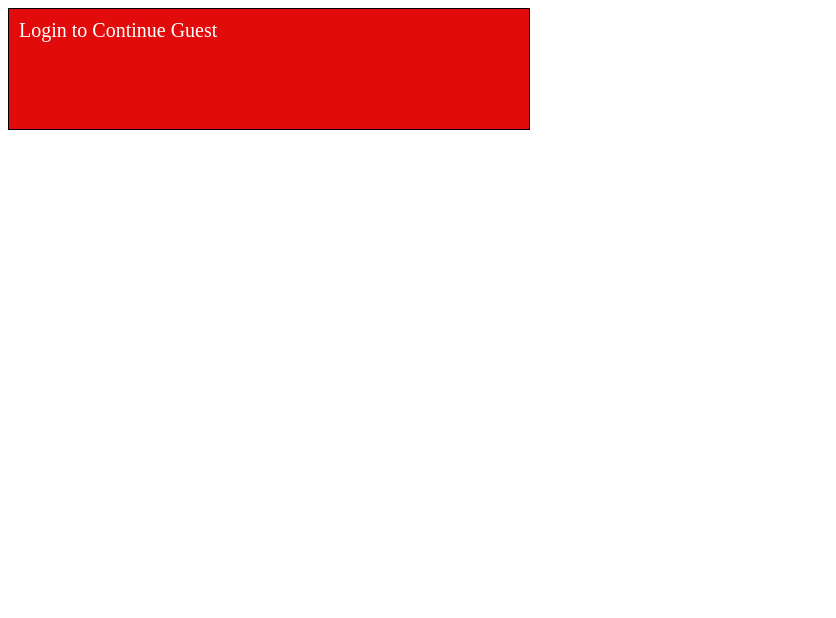
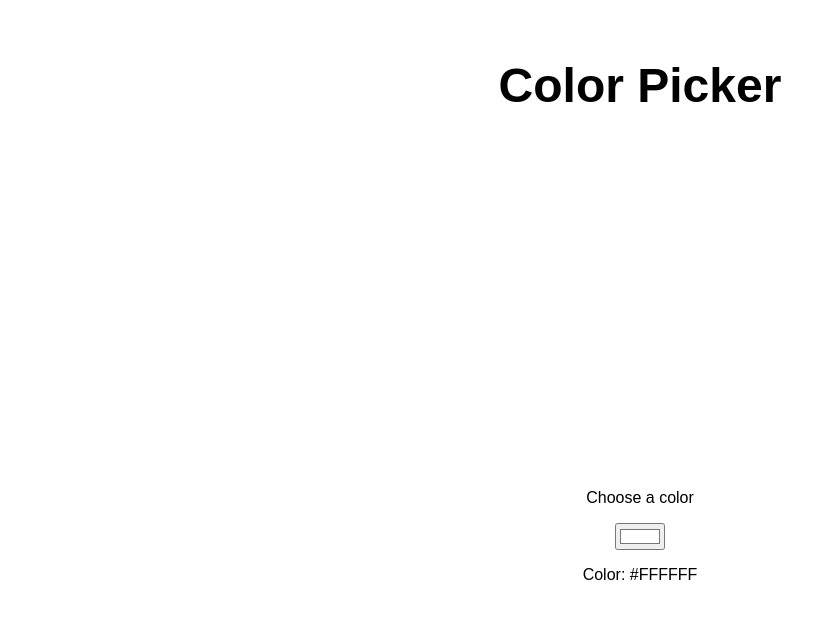
Before and after one commit to AmiyoKm/my-react-app, a React (Vite) app in the folder my-react-app/: page / in a window 1280 px wide. Shown: the top 618 px of the page, without its empty margins (0-836 px from the left). Built offline with nearby package versions, Linux system fonts and the light colour scheme.

Commit message:
color picker

```diff
--- a/my-react-app/src/App.jsx
+++ b/my-react-app/src/App.jsx
@@ -1,9 +1,9 @@
-import UserGreeting from './userGreeting';
+import ColorPicker from "./ColorPicker.jsx";
 
 function App() {
   return (
     <>
-      <UserGreeting isLoggedIn={false} userName="Amiyo" />
+      <ColorPicker />
     </>
   );
 }
--- /dev/null
+++ b/my-react-app/src/ColorPicker.jsx
@@ -0,0 +1,20 @@
+import React ,{useState} from "react";
+function ColorPicker(){
+    const [color, setColor]=useState('#FFFFFF');
+
+    const handleColorChange = (e) => {
+        setColor(e.target.value);
+    }
+    return <div className="color-picker-container">
+
+        <h1> Color Picker</h1>
+
+        <div className="color-display" style={{backgroundColor:color}}>
+        </div>
+            <p>Choose a color</p>
+            <input type="color" value={color} onChange={handleColorChange} />
+            <p>Color: {color}</p>
+
+    </div>
+}
+export default ColorPicker;
--- a/my-react-app/src/index.css
+++ b/my-react-app/src/index.css
@@ -1,61 +1,23 @@
-.card{
-  border  :1px solid rgb(195, 195, 195);
-  border-radius: 10px;
-  box-shadow: 5px 5px 5px rgba(0,0,0,.1);
-  padding :20px;
-  margin:10px;
-  text-align:center;
-  width:250px;
-  display:inline-block;
+body{
+  font-family:Arial, Helvetica, sans-serif
 }
-.card .card-image{
-  max-width: 60%;
-  height:auto;
-  object-fit: cover;
-  border-radius:50%;
-  margin-bottom:10px;
-
-}
-.card .card-title{
-  font-family: Arial, Helvetica, sans-serif;
-
-  font-size:24px;
-  margin:0px;
-  color:rgb(21, 71, 251)
-}
-.card .card-text{
-  font-family:Arial, Helvetica, sans-serif;
-  color:rgb(21, 71, 251)
+.color-picker-container{
+  display:flex;
+  flex-direction: column;
+  align-items: center;
 }
 
-.button{
-  background-color:rgb(21, 71, 251);
-  color:white;
-  padding:10px 20px;
-  border:none;
-  border-radius:5px;
-  cursor:pointer;
+h1{
+  margin:50px;
+  font-size: 3rem;
 }
-.greeting{
-  display:inline-block;
-  height:100px;
-  width:500px;
-  background-color: green;
-  color:white;
-  font:arial;
-  padding:10px;
-  font-size:20px;
-  border: 1px solid black;
+.color-display{
+  width: 300px;
+  height: 300px;
+  border-radius: 10%;
+  display:flex;
+  justify-content: center;
+  align-items: center;
+  border: 5px solid white;
+  transition:  0.25s ease;
 }
-
-.login{
-  display:inline-block;
-  height:100px;
-  width:500px;
-  background-color: rgb(226, 11, 11);
-  color:white;
-  font:arial;
-  padding:10px;
-  font-size:20px;
-  border: 1px solid black;
-}
--- a/my-react-app/src/userGreeting.jsx
+++ /dev/null
@@ -1,16 +0,0 @@
-import PropTypes from 'prop-types';
-function UserGreeting(props){
-
-
-    const greetingMsg = <div className="greeting">Welcome {props.userName} </div>
-    const loginPrompt = <div className="login">Login to Continue Guest </div>
-
-    return props.isLoggedIn ? greetingMsg : loginPrompt;
-};
-
-UserGreeting.propTypes = {
-    isLoggedIn: PropTypes.bool.isRequired,
-    userName: PropTypes.string.isRequired,
-  };
-
-export default UserGreeting;
```
Also changed, not shown: my-react-app/src/Card.jsx (deleted, +0 -30 lines).
